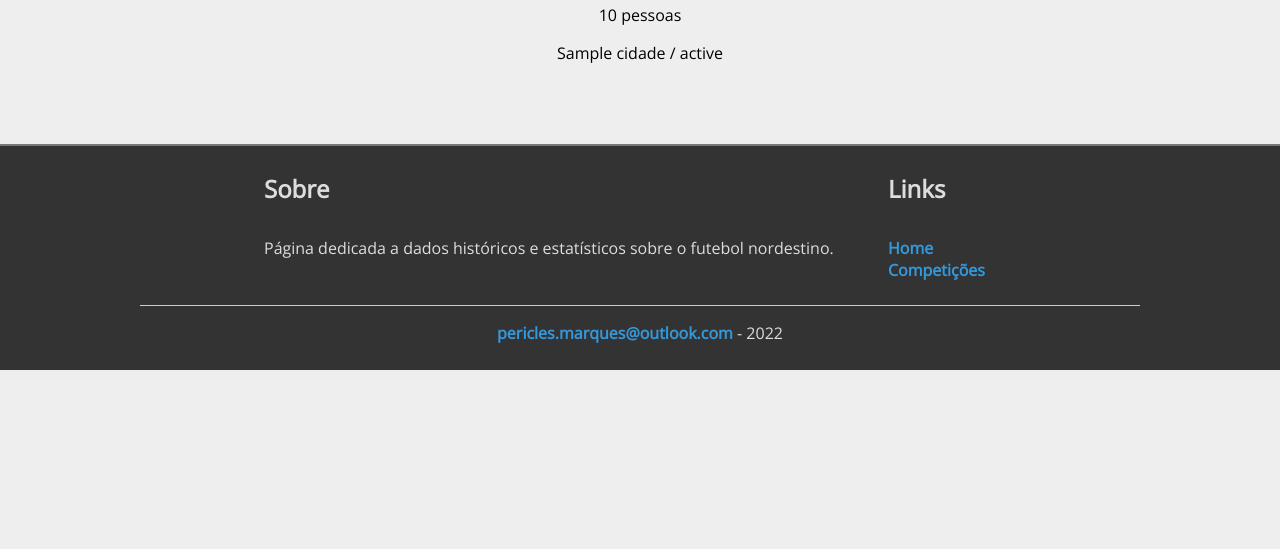
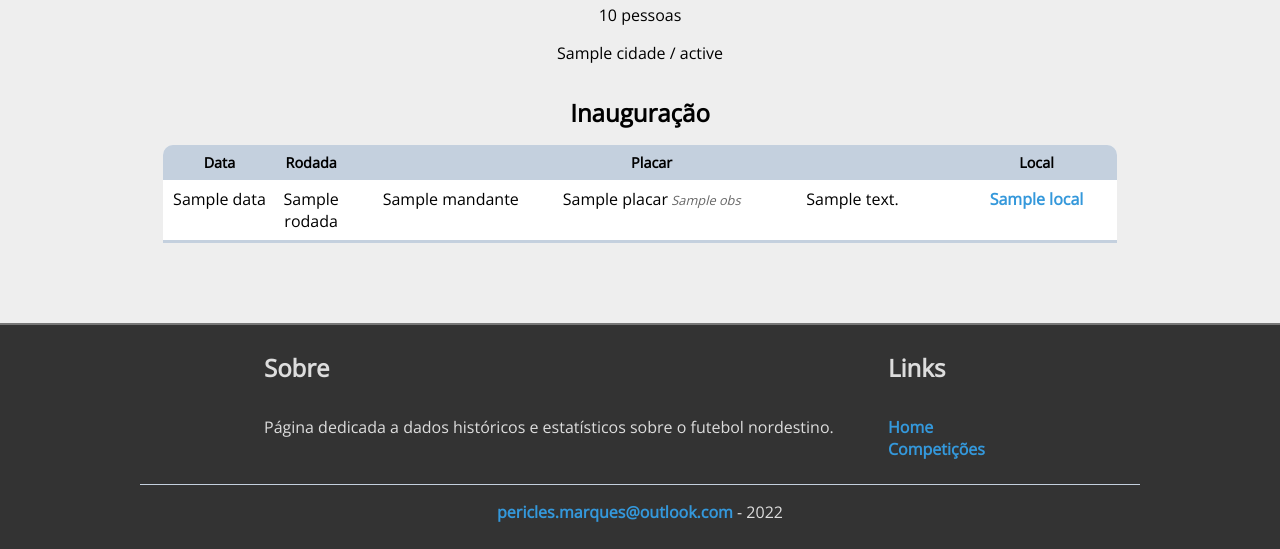
Before and after one commit to PericlesSavio/NE_Dados_FC, a Flask app: template templates/estadios.html in a window 1280 px wide. Shown: the part 426-975 px from the top of the page. Before the commit the page ends 796 px from the top, so only its background shows below. Run offline with Flask 2, Linux system fonts and the light colour scheme; the template is opened without the code that fills it: most values are stand-ins (such as "Sample title", 1, 10 or a date in 2020); parts of the project's set-up code (start-up, migrations or seed data) failed here and were passed over; some libraries are stand-ins or nearby versions.

Commit message:
estadio / ajustes

```diff
--- a/app.py
+++ b/app.py
@@ -41,7 +41,7 @@ def partidas(competicao = 0, ano = 0, grupo = 0, fase = 0, rodada = 0, clube = 0
 
     jogos = jogos.where(pd.notnull(jogos), '')
 
-    #arguments
+    #
     jogos = jogos[jogos['Competição'] == competicao] if competicao != 0 else jogos
     jogos = jogos[jogos['Ano'] == ano] if ano != 0 else jogos
     jogos = jogos[jogos['Grupo'] == grupo] if grupo != 0 else jogos
@@ -50,7 +50,7 @@ def partidas(competicao = 0, ano = 0, grupo = 0, fase = 0, rodada = 0, clube = 0
     jogos = jogos[jogos['Rodada'] == rodada] if rodada != 0 else jogos
     #jogos = jogos.sort_values(['Data'], ascending = [False]) if clube != 0 else jogos.sort_values(['Data'], ascending = [True])
 
-    return pd.merge(left=jogos, right=lista_estadios, left_on='Local', right_on='estadio', how='left').drop(['completo', 'capacidade', 'cidade', 'estado', 'data_inauguracao', 'partida_inauguracao'], axis=1)
+    return pd.merge(left=jogos, right=lista_estadios, left_on='Local', right_on='estadio', how='left').drop(['completo', 'estadio', 'capacidade', 'cidade', 'estado', 'data_inauguracao', 'partida_inauguracao'], axis=1)
 
 def classificacao(competicao = 0, ano = 0, grupo = 0, fase = 0, vitoria = 3, empate_sem_gols = 1, empate_com_gols = 1, clube = 0):
     clasf1 = pd.DataFrame({
@@ -98,7 +98,7 @@ def classificacao(competicao = 0, ano = 0, grupo = 0, fase = 0, vitoria = 3, emp
     classificacao.loc[(classificacao['GP'] == classificacao['GC']) & (classificacao['GP'] + classificacao['GC'] > 0), 'Pts'] = empate_com_gols
     classificacao.loc[classificacao['GP'] < classificacao['GC'], 'Pts'] = 0
 
-    #argumentos
+    #
     classificacao = classificacao[classificacao['Competição'] == competicao] if competicao != 0 else classificacao
     classificacao = classificacao[classificacao['Ano'] == ano] if ano != 0 else classificacao
     classificacao = classificacao[classificacao['Grupo'] == grupo] if grupo != 0 else classificacao
@@ -205,7 +205,9 @@ def mata_mata(competicao = 0, ano = 0, grupo = 0, fase = 0, clube = 0):
 
     jogos = jogos.where(pd.notnull(jogos), '')
 
-    #arguments
+    jogos = pd.merge(left=jogos, right=lista_estadios, left_on='Local', right_on='estadio', how='left').drop(['completo', 'estadio', 'capacidade', 'cidade', 'estado', 'data_inauguracao', 'partida_inauguracao'], axis=1)
+
+    #
     jogos = jogos[jogos['Competição'] == competicao] if competicao != 0 else jogos
     jogos = jogos[jogos['Ano'] == ano] if ano != 0 else jogos
     jogos = jogos[jogos['Grupo'] == grupo] if grupo != 0 else jogos
@@ -229,6 +231,7 @@ def mata_mata(competicao = 0, ano = 0, grupo = 0, fase = 0, clube = 0):
         'Placar_Ida': mata_mata['Placar_x'],
         'Visitante_Ida': mata_mata['Visitante_x'],
         'Local_Ida': mata_mata['Local_x'],
+        'Slug_Local_Ida': mata_mata['slug_x'],
         'Obs_Ida': mata_mata['Obs_x'],
         'Confronto1_Ida': mata_mata['Confronto1_x'],
         'Confronto2_Ida': mata_mata['Confronto2_x'],
@@ -244,6 +247,7 @@ def mata_mata(competicao = 0, ano = 0, grupo = 0, fase = 0, clube = 0):
         'Placar_Volta': mata_mata['Placar_y'],
         'Visitante_Volta': mata_mata['Visitante_y'],
         'Local_Volta': mata_mata['Local_y'],
+        'Slug_Local_Volta': mata_mata['slug_y'],
         'Obs_Volta': mata_mata['Obs_y'],
         'Confronto1_Volta': mata_mata['Confronto1_y'],
         'Confronto2_Volta': mata_mata['Confronto2_y'],
@@ -463,7 +467,7 @@ def clubes(clube):
     cidade = clube_info(clube)['cidade'].iloc[0]
     estado = clube_info(clube)['estado'].iloc[0]
 
-    return render_template('/clubes/clube.html',
+    return render_template('/clube.html',
         slug = slug,
         clube = nome_completo,
         nome_curto = nome_curto,
@@ -480,22 +484,24 @@ def clubes(clube):
 
 ## estádio
 @app.route('/estadios/<estadio>')
-def estadio(estadio):
-    slug = lista_estadios[lista_estadios['slug'] == 'reipele'].to_dict('records')[0]['slug']
+def estadios(estadio):
+    slug = lista_estadios[lista_estadios['slug'] == estadio].to_dict('records')[0]['slug']
     completo = lista_estadios[lista_estadios['slug'] == estadio].to_dict('records')[0]['completo']
     capacidade = lista_estadios[lista_estadios['slug'] == estadio].to_dict('records')[0]['capacidade']
     cidade = lista_estadios[lista_estadios['slug'] == estadio].to_dict('records')[0]['cidade']
     estado = lista_estadios[lista_estadios['slug'] == estadio].to_dict('records')[0]['estado']
 
+    jogo_inauguracao = lista_estadios[lista_estadios['slug'] == estadio].to_dict('records')[0]['partida_inauguracao']
+    jogo_inauguracao2 = partidas(competicao = 0, ano = 0, grupo = 0, fase = 0, rodada = 0, clube = 0)
+
     return render_template('/estadios.html',
         title = completo,
         foto = slug,
         nome_completo = completo,
-        capacidade = capacidade,
+        capacidade = int(capacidade),
         cidade = cidade,
         estado = estado,
-        jogo_inauguracao = lista_estadios[lista_estadios['slug'] == estadio].to_dict('records')[0]['partida_inauguracao'],
-        data_inauguracao = lista_estadios[lista_estadios['slug'] == estadio].to_dict('records')[0]['data_inauguracao'],
+        jogo_inauguracao = jogo_inauguracao2[jogo_inauguracao2['ID'] == jogo_inauguracao].to_dict('records'),
     )
 
 if __name__ == '__main__':
--- a/templates/estadios.html
+++ b/templates/estadios.html
@@ -25,6 +25,32 @@
       </div>
 
 
+      {% if jogo_inauguracao|length %}
+        <h2>Inauguração</h2>
+        <table class="pc">
+            {% include 'include/partidas_th_pc.html' %}
+            {% for row in jogo_inauguracao %}
+            {% include 'include/partidas_td_pc.html' %}
+            {% endfor %}
+        </table>
+        <table class="mobile">
+          {% include 'include/partidas_th_mobile.html' %}
+          {% for row in jogo_inauguracao %}
+          {% include 'include/partidas_td_mobile.html' %}
+          {% endfor %}
+        </table>
+      {% else %}
+      {% endif %}
+
+
+
+
+
+
+
+
+
+
     </div>
 
     {% include 'include/footer.html' %}
--- a/templates/include/matamata_td_pc.html
+++ b/templates/include/matamata_td_pc.html
@@ -4,5 +4,5 @@
     <td>{{ row.Mandante_Ida }}<br>{{ row.Mandante_Volta }}</td>
     <td>{{ row.Placar_Ida }} <i>{{ row.Obs_Ida }}</i><br>{{ row.Placar_Volta }}<br><i>{{ row.Obs_Volta }}</i></td>
     <td>{{ row.Visitante_Ida }}<br>{{ row.Visitante_Volta }}</td>
-    <td>{{ row.Local_Ida }}<br>{{ row.Local_Volta }}</td>
+    <td><a href="{{url_for('estadios', estadio=row.Slug_Local_Ida )}}">{{ row.Local_Ida }}</a><br><a href="{{url_for('estadios', estadio=row.Slug_Local_Volta )}}">{{ row.Local_Volta }}</a></td>
 </tr>
--- a/templates/include/partidas_td_mobile.html
+++ b/templates/include/partidas_td_mobile.html
@@ -1,4 +1,4 @@
 <tr>
     <td>{{ row.Data }}<br><br>Rodada {{ row.Rodada }}</td>
-    <td>{{ row.Mandante }} {{ row.Placar }} {{ row.Visitante }}<br><i>{{ row.Obs }}</i><br>{{ row.Local }}</td>
+    <td>{{ row.Mandante }} {{ row.Placar }} {{ row.Visitante }}<br><i>{{ row.Obs }}</i><br><a href="{{url_for('estadios', estadio=row.slug )}}">{{ row.Local }}</a></td>
 </tr>
--- a/templates/include/partidas_td_pc.html
+++ b/templates/include/partidas_td_pc.html
@@ -4,5 +4,5 @@
     <td>{{ row.Mandante }}</td>
     <td>{{ row.Placar }}<i> {{ row.Obs }}</i></td>
     <td>{{ row.Visitante }}</td>
-    <td>{{ row.Local }}</td>
+    <td><a href="{{url_for('estadios', estadio=row.slug )}}">{{ row.Local }}</a></td>
 </tr>
```
Also changed, not shown: static/escudos/coaracydamata.jpeg (added), static/escudos/coaracydamata_.jpeg (added), static/estadios/coaracydamata.jpeg (added), templates/clube.html (renamed from templates/clubes/clube.html), 1 other file.
